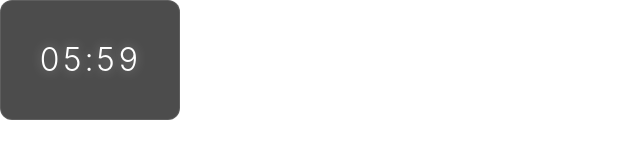
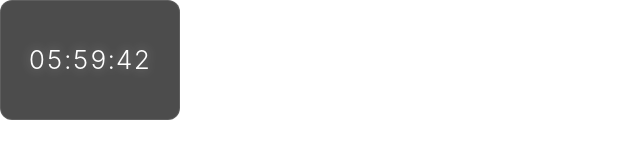
Before and after one commit to jaredchao/floating-clock, a website built with Vite: page index.html in a window 1280 px wide. Shown: the full height of the page, 0-640 px from the left. Built offline with nearby package versions, Linux system fonts and the light colour scheme.

Commit message:
feat: display seconds in clock (HH:mm:ss)

```diff
--- a/src/clock.ts
+++ b/src/clock.ts
@@ -3,17 +3,19 @@ const SETTINGS_KEY = "clock-settings";
 export function formatTime(date: Date, is24Hour: boolean): string {
   const hours = date.getHours();
   const minutes = date.getMinutes();
+  const seconds = date.getSeconds();
   const minsStr = minutes.toString().padStart(2, "0");
+  const secsStr = seconds.toString().padStart(2, "0");
 
   if (is24Hour) {
     const hrsStr = hours.toString().padStart(2, "0");
-    return `${hrsStr}:${minsStr}`;
+    return `${hrsStr}:${minsStr}:${secsStr}`;
   }
 
   const period = hours >= 12 ? "PM" : "AM";
   const hrs12 = hours % 12 || 12;
   const hrsStr = hrs12.toString().padStart(2, "0");
-  return `${hrsStr}:${minsStr} ${period}`;
+  return `${hrsStr}:${minsStr}:${secsStr} ${period}`;
 }
 
 export function is24HourFormat(): boolean {
--- a/src/style.css
+++ b/src/style.css
@@ -32,9 +32,9 @@ body {
 
 .clock {
   color: #fff;
-  font-size: 32px;
+  font-size: 26px;
   font-weight: 300;
-  letter-spacing: 2px;
+  letter-spacing: 1px;
   font-variant-numeric: tabular-nums;
   text-shadow: 0 0 10px rgba(255, 255, 255, 0.3);
   line-height: 1;
```
Also changed, not shown: tests/clock.test.ts (+12 -12 lines).
